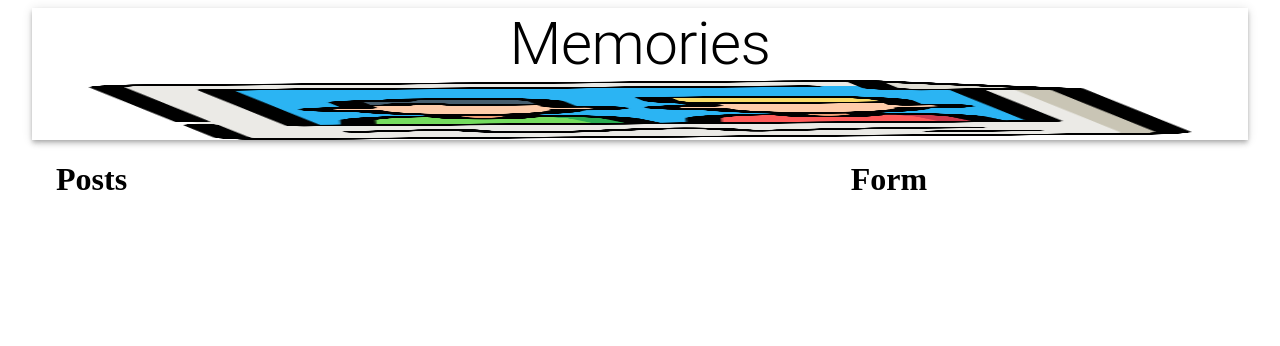
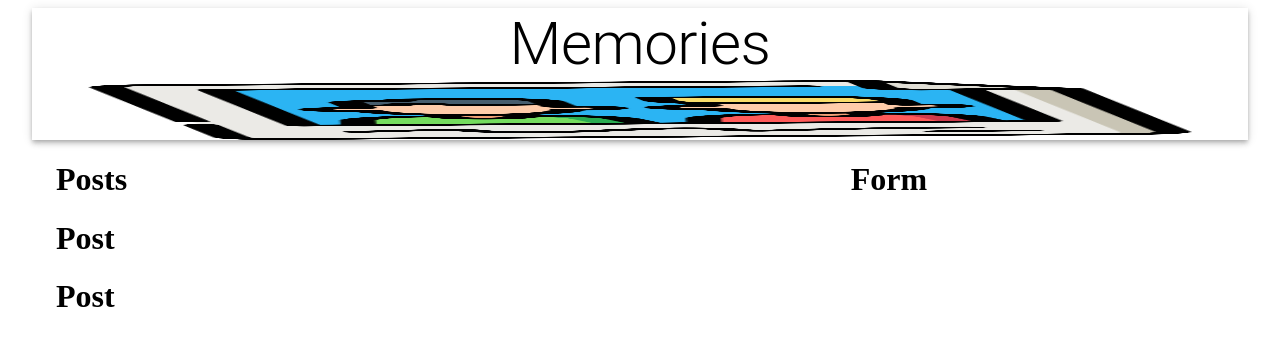
Before and after one commit to JoshL589/social-media-app-mern, a React (Create React App) app in the folder client/: page / in a window 1280 px wide. Shown: the top 346 px of the page. Built offline with nearby package versions, Linux system fonts and the light colour scheme.

Commit message:
changing justify to justify content and importing to posts.js

```diff
--- a/client/src/App.js
+++ b/client/src/App.js
@@ -18,7 +18,7 @@ const App = () => {
         <Container>
           <Grid
             container
-            justify="space-between"
+            justifyContent="space-between"
             alignItems="stretch"
             spacing={3}
           >
--- a/client/src/components/Posts/Posts.js
+++ b/client/src/components/Posts/Posts.js
@@ -1,7 +1,14 @@
 import React from "react";
+import Post from "./Post/Post.js";
 
 const Posts = () => {
-  return <h1>Posts</h1>;
+  return (
+    <>
+      <h1>Posts</h1>
+      <Post />
+      <Post />
+    </>
+  );
 };
 
 export default Posts;
```
